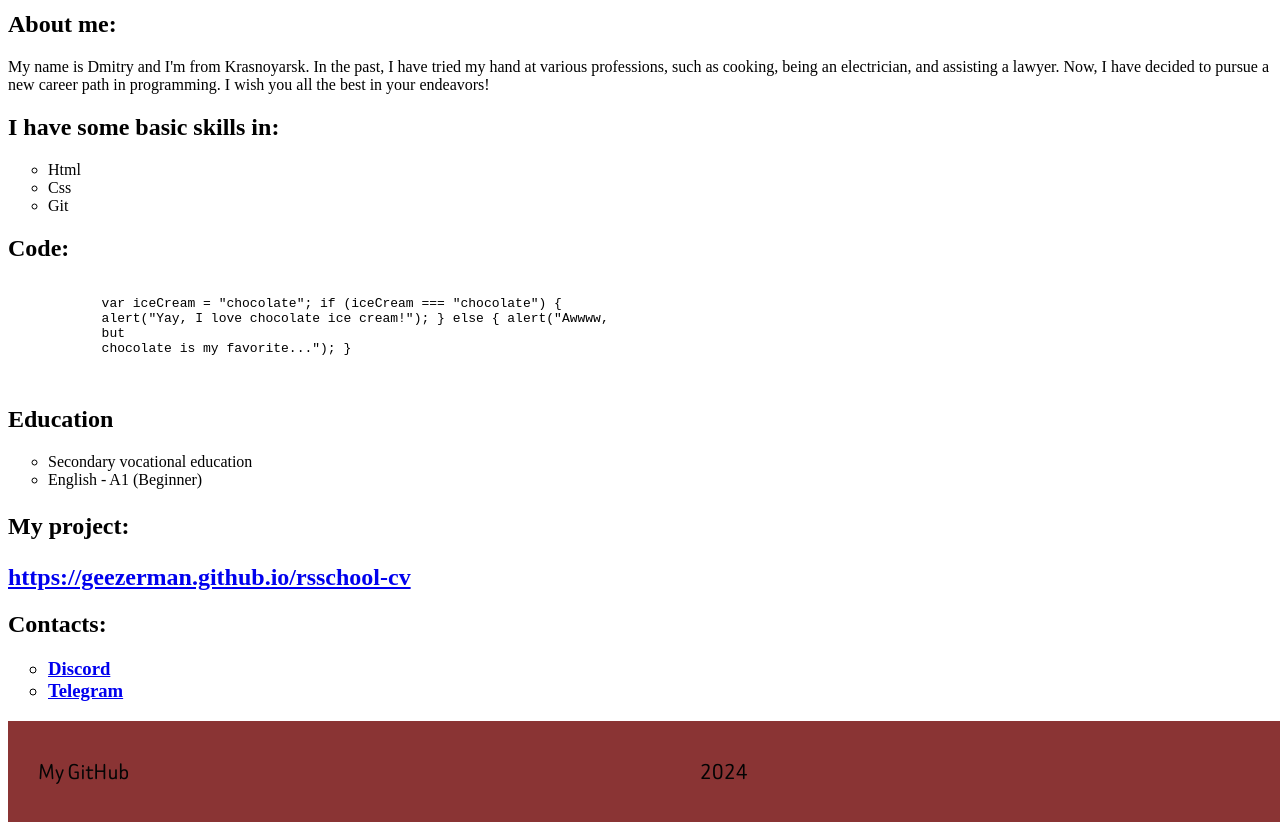
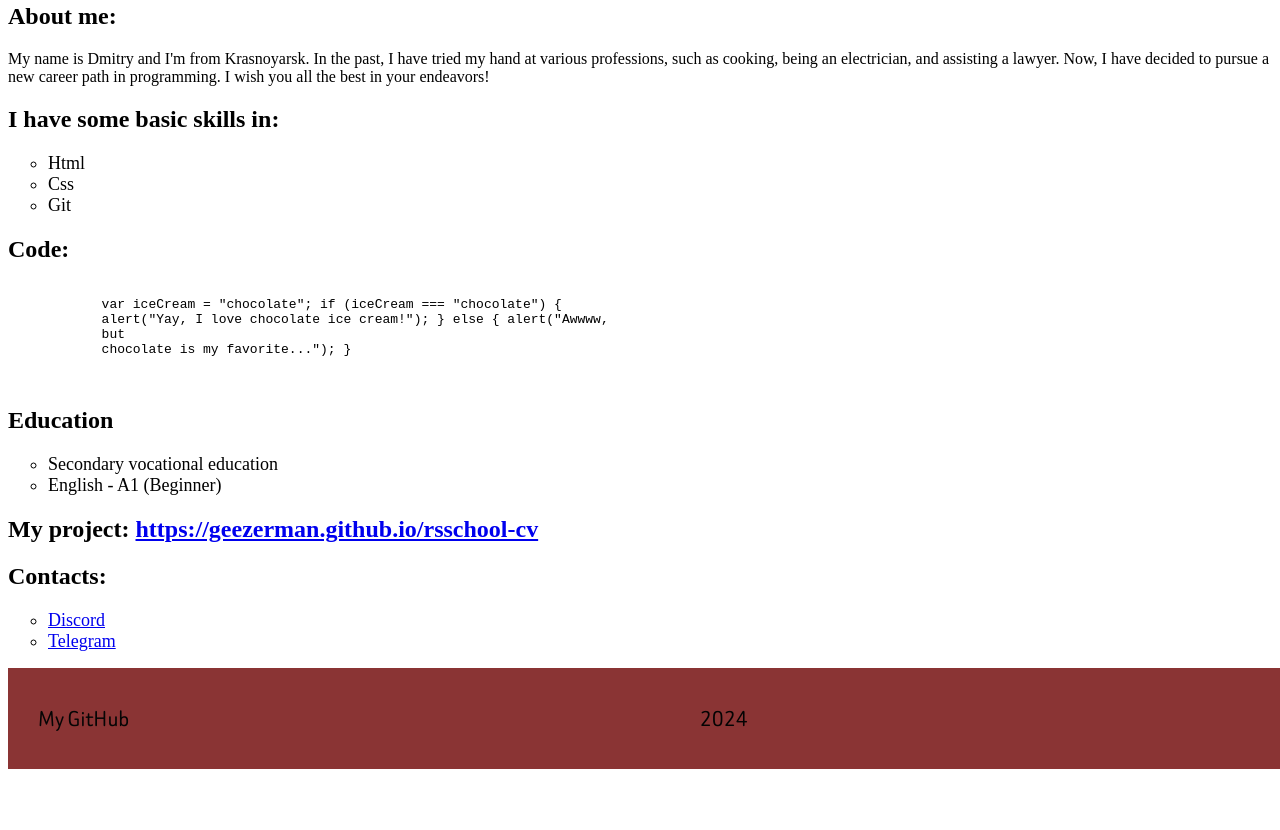
Before and after one commit to Geezerman/rsschool-cv, a plain HTML site: page index.html in a window 1280 px wide. Shown: the part 382-1212 px from the top of the page. After the commit the page ends 1159 px from the top, so only its background shows below. Drawn offline with Linux system fonts and the light colour scheme.

Commit message:
fix: html and css file

```diff
--- a/index.html
+++ b/index.html
@@ -72,18 +72,16 @@
         </ul>
         <div>
           <h2>
-            <p>My project:</p>
+            My project:
             <a id="project" href="https://geezerman.github.io/rsschool-cv">https://geezerman.github.io/rsschool-cv</a>
           </h2>
         </div>
         <div>
           <h2 id="contacts">Contacts:</h2>
-          <h3>
-            <ul>
-              <li><a href="https://discord.com/users/871283074971889754">Discord</a></li>
-              <li><a href="https://t.me/Geezer7">Telegram</a></li>
-            </ul>
-          </h3>
+          <ul>
+            <li><a href="https://discord.com/users/871283074971889754">Discord</a></li>
+            <li><a href="https://t.me/Geezer7">Telegram</a></li>
+          </ul>
         </div>
       </div>
     </main>
--- a/style.css
+++ b/style.css
@@ -26,7 +26,9 @@ h1 {
 }
 li {
   list-style-type: circle;
+  font-size: 18px;
 }
+
 .footer {
   display: flex;
   width: 1440px;
```
